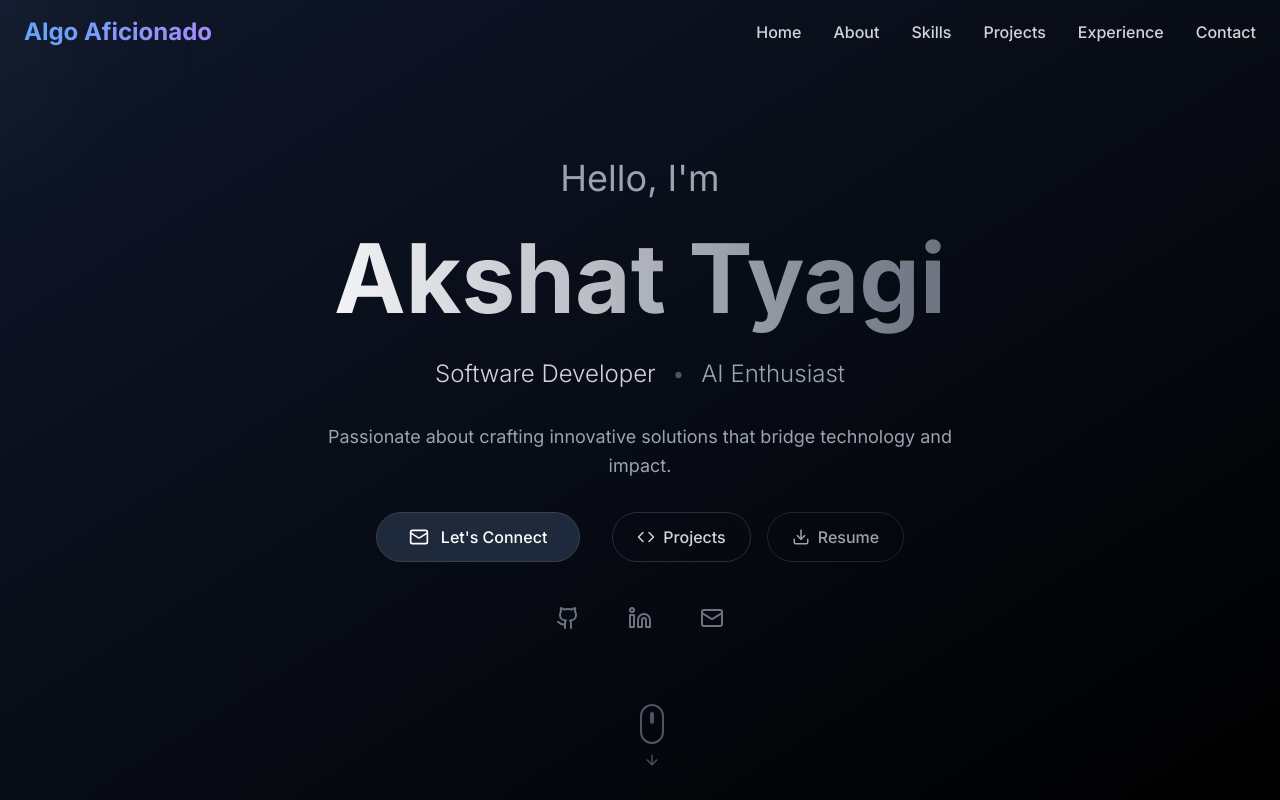
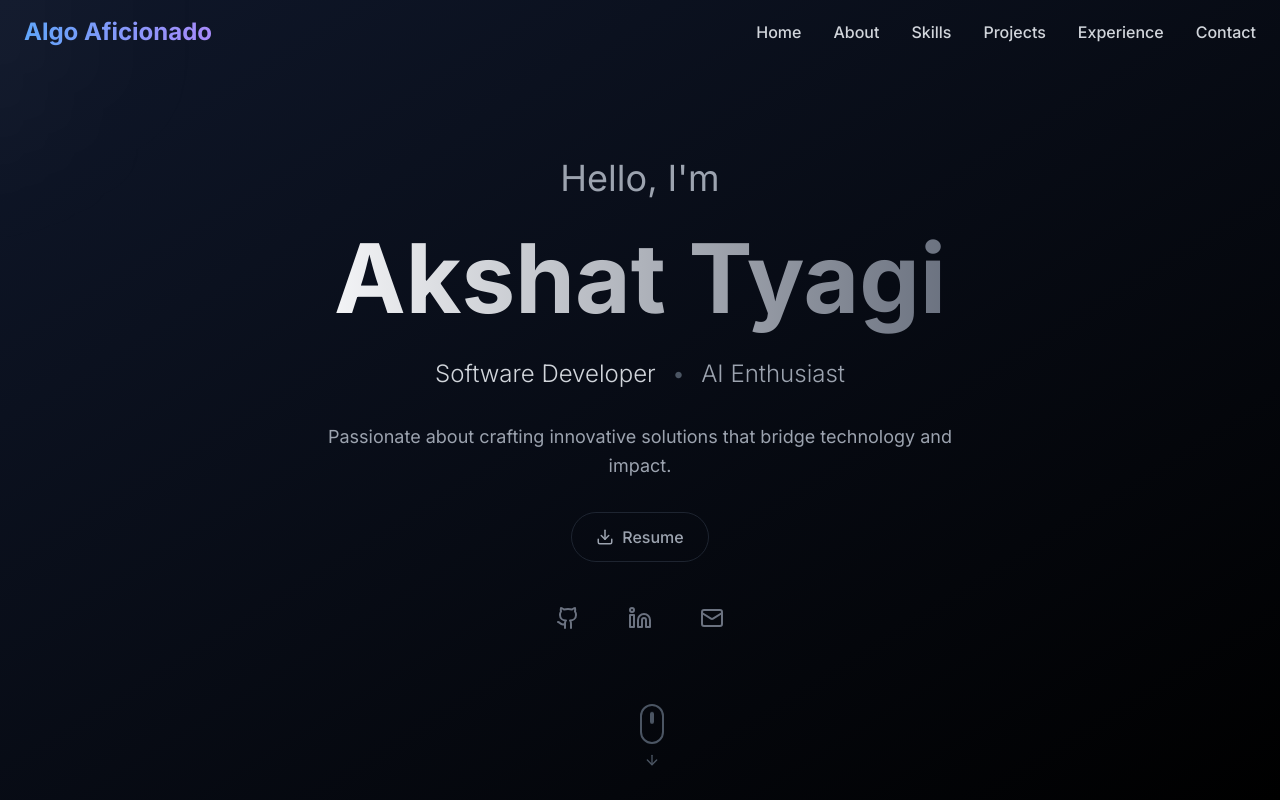
Before and after one commit to Akshatt10/updated_portfolio, a React (Vite) app: page / in a window 1280 px wide. Shown: the top 800 px of the page. Built offline with nearby package versions, Linux system fonts and the light colour scheme.

Commit message:
removed lets connect and projects button from hero section

```diff
--- a/src/components/Hero.tsx
+++ b/src/components/Hero.tsx
@@ -70,25 +70,7 @@ const Hero = () => {
 
           {/* Action buttons with the new color scheme */}
           <div className="flex flex-col sm:flex-row gap-4 justify-center items-center opacity-0 animate-fadeIn animation-delay-800">
-            <button
-              onClick={scrollToContact}
-              className="bg-gray-800 hover:bg-gray-700 text-white px-8 py-3 rounded-full font-medium flex items-center gap-3 transition-all duration-300 hover:scale-105 border border-gray-700"
-            >
-              <Mail size={20} />
-              Let's Connect
-            </button>
-
-            <a href=""></a>
-
             <div className="flex gap-4">
-              <button
-                onClick={scrollToProjects}
-                className="border border-gray-600/50 text-gray-300 hover:bg-gray-300/10 px-6 py-3 rounded-full font-medium flex items-center gap-2 transition-all duration-300"
-              >
-                <Code size={18} />
-                Projects
-              </button>
-
               <a
                 href="https://drive.google.com/file/d/1m5vmjzjrpTf6vjzFHDuG3gG3q4OeUMsB/view?usp=drive_link"
                 target="_blank"
@@ -126,7 +108,6 @@ const Hero = () => {
       {/* Scroll indicator with the new theme */}
       <div
         className="absolute bottom-8 left-1/2 transform -translate-x-1/2 cursor-pointer opacity-0 animate-fadeIn animation-delay-1200"
-        onClick={scrollToProjects}
       >
         <div className="flex flex-col items-center space-y-2 text-gray-600 hover:text-gray-300 transition-colors">
           <div className="w-6 h-10 border-2 border-current rounded-full flex justify-center">
```
